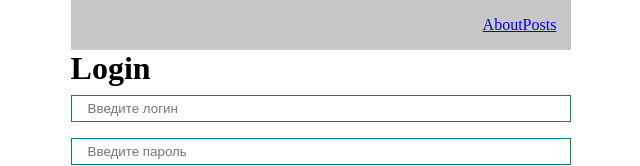
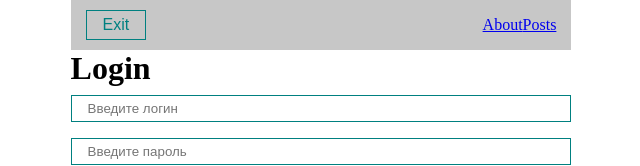
Before and after one commit to SergioSboy/posts-list, a React (Create React App) app: page /login in a window 1280 px wide. Shown: the top 166 px of the page, without its empty margins (319-959 px from the left). Built offline with nearby package versions, Linux system fonts and the light colour scheme.

Commit message:
Добавил кнопку выхода для пользователя.

```diff
--- a/src/components/UI/navbar/Navbar.jsx
+++ b/src/components/UI/navbar/Navbar.jsx
@@ -1,9 +1,15 @@
-import React from 'react';
+import React, {useContext} from 'react';
 import {Link} from "react-router-dom";
+import MyButton from "../button/MyButton";
+import {AuthContext} from "../../../context";
 
 const Navbar = () => {
+    const {isAuthenticated, setIsAuthenticated} = useContext(AuthContext);
     return (
         <div className="navbar">
+            <MyButton onClick={() => setIsAuthenticated(false)}>
+                Exit
+            </MyButton>
             <div className="navbar__links">
                 <Link to="/about">About</Link>
                 <Link to="/posts">Posts</Link>
--- a/src/pages/PostPage.jsx
+++ b/src/pages/PostPage.jsx
@@ -36,7 +36,7 @@ const PostPage = () => {
                 ? <Loader/>
                 : <div>
                     {comments.map((comm =>
-                        <div style={{marginTop: '20px'}}>
+                        <div key = {comm.id} style={{marginTop: '20px'}}>
                             <h5>{comm.email}</h5>
                             <div>{comm.body}</div>
                         </div>))}
```
